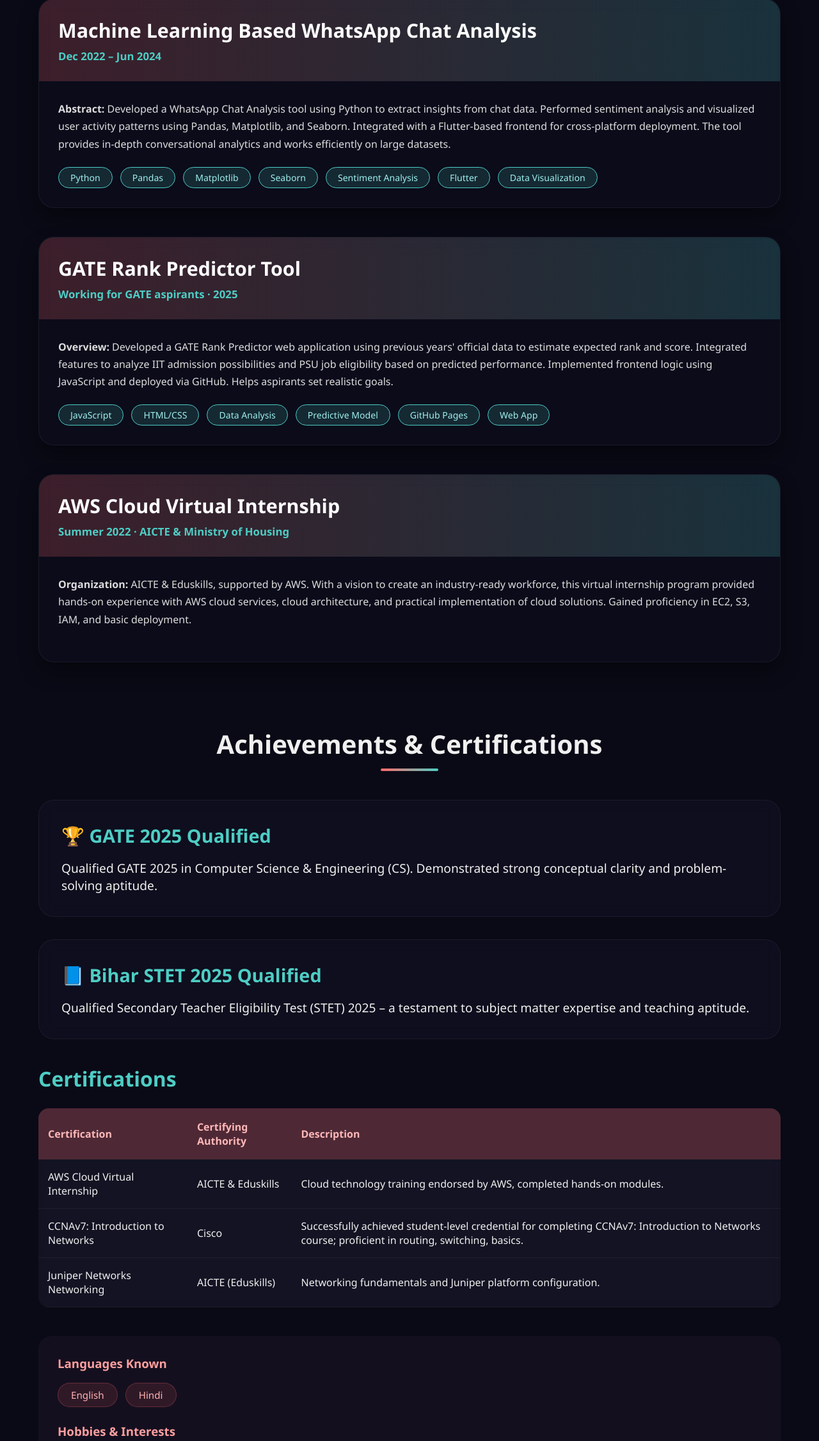
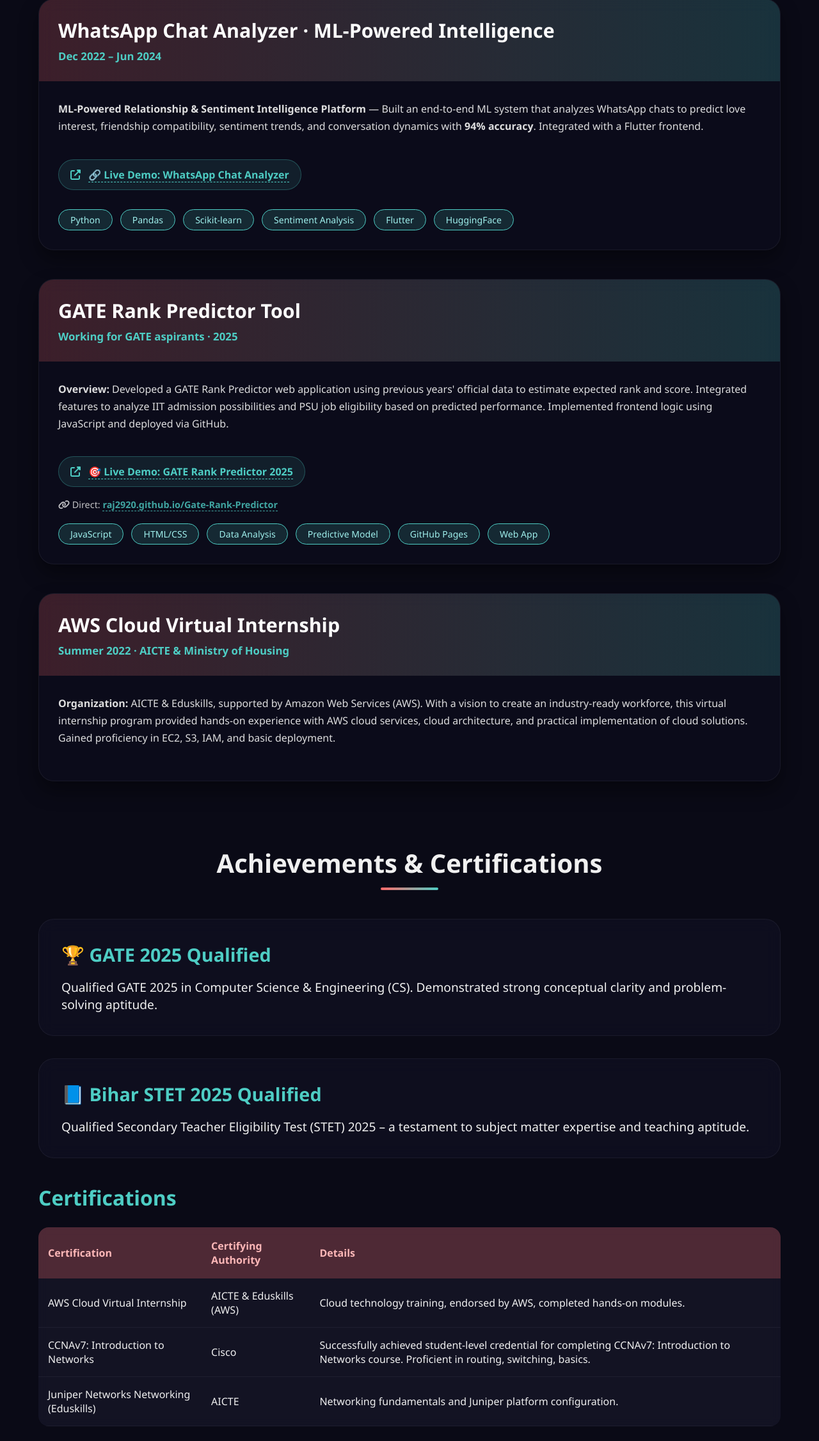
Before and after one commit to raj2920/index.html, a plain HTML site: page index.html in a window 1280 px wide. Shown: the part 2892-5144 px from the top of the page at 64% size. Drawn offline with nearby package versions, Linux system fonts and the light colour scheme; animation ran at ten frames a second.

Commit message:
Update index.html

```diff
--- a/index.html
+++ b/index.html
@@ -3,7 +3,7 @@
 <head>
     <meta charset="UTF-8">
     <meta name="viewport" content="width=device-width, initial-scale=1.0">
-    <title>BITTU KUMAR (RAJ) | 3D Portfolio – GATE 2025</title>
+    <title>BITTU KUMAR (RAJ) | CSE · GATE 2025 · STET 2025</title>
     <link rel="stylesheet" href="https://cdnjs.cloudflare.com/ajax/libs/font-awesome/6.4.0/css/all.min.css">
     <script src="https://cdnjs.cloudflare.com/ajax/libs/three.js/r128/three.min.js"></script>
     <style>
@@ -13,13 +13,11 @@
             box-sizing: border-box;
             font-family: 'Segoe UI', Tahoma, Geneva, Verdana, sans-serif;
         }
-
         body {
             overflow-x: hidden;
             background: #0a0a16;
             color: #f0f0f0;
         }
-
         #three-container {
             position: fixed;
             top: 0;
@@ -28,7 +26,6 @@
             height: 100%;
             z-index: 0;
         }
-
         .container {
             max-width: 1200px;
             margin: 0 auto;
@@ -37,11 +34,9 @@
             z-index: 10;
             pointer-events: none;
         }
-
         .container * {
             pointer-events: auto;
         }
-
         /* glassmorphism style */
         header {
             padding: 30px 0;
@@ -50,7 +45,6 @@
             align-items: center;
             flex-wrap: wrap;
         }
-
         .logo {
             font-size: 28px;
             font-weight: 800;
@@ -61,12 +55,10 @@
             text-decoration: none;
             letter-spacing: 1.5px;
         }
-
         .nav-links {
             display: flex;
             gap: 30px;
         }
-
         .nav-links a {
             color: #f0f0f0;
             text-decoration: none;
@@ -74,11 +66,9 @@
             transition: color 0.3s;
             position: relative;
         }
-
         .nav-links a:hover {
             color: #4ecdc4;
         }
-
         .nav-links a::after {
             content: '';
             position: absolute;
@@ -89,11 +79,9 @@
             background: #4ecdc4;
             transition: width 0.3s;
         }
-
         .nav-links a:hover::after {
             width: 100%;
         }
-
         .mobile-menu-btn {
             display: none;
             background: rgba(255,255,255,0.08);
@@ -105,15 +93,12 @@
             border-radius: 40px;
             backdrop-filter: blur(5px);
         }
-
-        /* hero section with stronger glass */
         .hero {
             min-height: 90vh;
             display: flex;
             align-items: center;
             padding: 60px 0;
         }
-
         .hero-content {
             max-width: 750px;
             background: rgba(8, 8, 20, 0.6);
@@ -123,7 +108,6 @@
             border: 1px solid rgba(255, 255, 255, 0.1);
             box-shadow: 0 25px 45px rgba(0,0,0,0.5);
         }
-
         .hero h1 {
             font-size: 3.2rem;
             line-height: 1.1;
@@ -133,7 +117,6 @@
             background-clip: text;
             color: transparent;
         }
-
         .hero h2 {
             font-size: 1.7rem;
             font-weight: 400;
@@ -141,21 +124,18 @@
             opacity: 0.95;
             color: #e0f2fe;
         }
-
         .hero p {
             font-size: 1.2rem;
             line-height: 1.6;
             margin-bottom: 30px;
             opacity: 0.9;
         }
-
         .contact-info {
             display: flex;
             flex-wrap: wrap;
             gap: 18px;
             margin-bottom: 35px;
         }
-
         .contact-item {
             display: flex;
             align-items: center;
@@ -166,11 +146,9 @@
             backdrop-filter: blur(10px);
             border: 0.5px solid rgba(78,205,196,0.3);
         }
-
         .contact-item i {
             color: #4ecdc4;
         }
-
         .cta-button {
             display: inline-block;
             padding: 15px 42px;
@@ -186,26 +164,22 @@
             margin-bottom: 15px;
             border: none;
         }
-
         .cta-button:hover {
             transform: translateY(-5px);
             box-shadow: 0 18px 35px rgba(0,0,0,0.4);
         }
-
         .cta-button.secondary {
             background: rgba(20,20,40,0.7);
             border: 1px solid #4ecdc4;
             color: #f0f0f0;
             backdrop-filter: blur(5px);
         }
-
         .section-title {
             font-size: 2.5rem;
             margin-bottom: 60px;
             text-align: center;
             position: relative;
         }
-
         .section-title::after {
             content: '';
             position: absolute;
@@ -217,11 +191,9 @@
             transform: translateX(-50%);
             border-radius: 4px;
         }
-
         .section-content {
             margin-bottom: 100px;
         }
-
         .objective-card {
             background: rgba(15, 15, 30, 0.7);
             border-radius: 24px;
@@ -231,25 +203,21 @@
             box-shadow: 0 12px 25px rgba(0,0,0,0.3);
             transition: transform 0.4s;
         }
-
         .objective-card:hover {
             transform: translateY(-8px);
             border-color: rgba(78,205,196,0.4);
         }
-
         .objective-card h3 {
             font-size: 1.9rem;
             margin-bottom: 25px;
             color: #4ecdc4;
         }
-
         .objective-card p {
             font-size: 1.15rem;
             line-height: 1.7;
             margin-bottom: 18px;
             color: #f0f0f0;
         }
-
         .academic-table {
             width: 100%;
             border-collapse: collapse;
@@ -260,7 +228,6 @@
             margin-bottom: 40px;
             box-shadow: 0 8px 20px rgba(0,0,0,0.3);
         }
-
         .academic-table th {
             background: rgba(78, 205, 196, 0.25);
             padding: 18px 12px;
@@ -268,23 +235,19 @@
             font-weight: 600;
             color: #b2f0ef;
         }
-
         .academic-table td {
             padding: 16px 12px;
             border-bottom: 1px solid rgba(255, 255, 255, 0.05);
         }
-
         .academic-table tr:last-child td {
             border-bottom: none;
         }
-
         .skills-container {
             display: grid;
             grid-template-columns: repeat(auto-fill, minmax(280px, 1fr));
             gap: 30px;
             margin-bottom: 40px;
         }
-
         .skill-category {
             background: rgba(15, 15, 32, 0.7);
             border-radius: 20px;
@@ -293,24 +256,20 @@
             border: 1px solid rgba(255,255,255,0.06);
             transition: transform 0.4s;
         }
-
         .skill-category:hover {
             transform: translateY(-8px);
             border-color: #ff6b6b70;
         }
-
         .skill-category h3 {
             font-size: 1.6rem;
             margin-bottom: 22px;
             color: #ff8c8c;
         }
-
         .skill-items {
             display: flex;
             flex-wrap: wrap;
             gap: 12px;
         }
-
         .skill-item {
             background: rgba(255, 107, 107, 0.12);
             color: #ffb3b3;
@@ -319,7 +278,6 @@
             font-size: 0.95rem;
             border: 0.5px solid #ff6b6b40;
         }
-
         .project-card {
             background: rgba(12, 12, 28, 0.75);
             border-radius: 24px;
@@ -330,47 +288,70 @@
             border: 1px solid rgba(255,255,255,0.06);
             margin-bottom: 45px;
         }
-
         .project-card:hover {
             transform: translateY(-12px);
             box-shadow: 0 25px 45px rgba(0,0,0,0.6);
             border-color: #4ecdc480;
         }
-
         .project-header {
             background: linear-gradient(90deg, rgba(255,107,107,0.2), rgba(78,205,196,0.2));
             padding: 28px 30px;
         }
-
         .project-header h3 {
             font-size: 1.9rem;
             margin-bottom: 8px;
             color: white;
         }
-
         .project-header .date {
             color: #4ecdc4;
             font-weight: 600;
             font-size: 1.05rem;
         }
-
         .project-content {
             padding: 30px;
         }
-
         .project-content p {
             margin-bottom: 22px;
             line-height: 1.7;
             opacity: 0.92;
         }
-
+        .project-content a {
+            color: #4ecdc4;
+            text-decoration: none;
+            font-weight: 600;
+            border-bottom: 1px dashed #4ecdc4;
+            cursor: pointer;
+            transition: all 0.3s ease;
+        }
+        .project-content a:hover {
+            color: #ff6b6b;
+            border-bottom-color: #ff6b6b;
+            transform: translateX(2px);
+        }
+        .demo-link-wrapper {
+            margin: 15px 0 10px;
+            padding: 12px 18px;
+            background: rgba(78, 205, 196, 0.1);
+            border-radius: 50px;
+            display: inline-block;
+            border: 1px solid rgba(78, 205, 196, 0.3);
+            transition: all 0.3s ease;
+        }
+        .demo-link-wrapper:hover {
+            background: rgba(78, 205, 196, 0.2);
+            transform: translateY(-2px);
+            box-shadow: 0 5px 15px rgba(78, 205, 196, 0.2);
+        }
+        .demo-link-wrapper i {
+            margin-right: 8px;
+            color: #4ecdc4;
+        }
         .project-keywords {
             display: flex;
             flex-wrap: wrap;
             gap: 12px;
             margin-top: 20px;
         }
-
         .keyword {
             background: rgba(78, 205, 196, 0.15);
             color: #9fefec;
@@ -379,7 +360,6 @@
             font-size: 0.88rem;
             border: 0.5px solid #4ecdc4;
         }
-
         .achievement-card {
             background: rgba(16, 16, 35, 0.7);
             border-radius: 24px;
@@ -389,18 +369,15 @@
             margin-bottom: 35px;
             transition: transform 0.4s;
         }
-
         .achievement-card:hover {
             transform: translateY(-8px);
             border-color: #ffd166;
         }
-
         .achievement-card h3 {
             color: #4ecdc4;
             margin-bottom: 18px;
             font-size: 1.8rem;
         }
-
         .cert-table {
             width: 100%;
             border-collapse: collapse;
@@ -410,19 +387,16 @@
             margin-top: 25px;
             backdrop-filter: blur(8px);
         }
-
         .cert-table th {
             background: rgba(255, 107, 107, 0.25);
             padding: 18px 15px;
             text-align: left;
             color: #ffb8b8;
         }
-
         .cert-table td {
             padding: 16px 15px;
             border-bottom: 1px solid rgba(255,255,255,0.05);
         }
-
         footer {
             text-align: center;
             padding: 45px 0;
@@ -431,7 +405,6 @@
             margin-top: 60px;
             backdrop-filter: blur(8px);
         }
-
         .footer-content {
             display: flex;
             justify-content: space-between;
@@ -439,12 +412,10 @@
             flex-wrap: wrap;
             gap: 20px;
         }
-
         .social-links {
             display: flex;
             gap: 20px;
         }
-
         .social-links a {
             display: inline-flex;
             align-items: center;
@@ -458,17 +429,14 @@
             transition: all 0.3s;
             border: 1px solid rgba(255,255,255,0.1);
         }
-
         .social-links a:hover {
             background: linear-gradient(90deg, #ff6b6b, #4ecdc4);
             transform: translateY(-6px);
         }
-
         @media (max-width: 992px) {
             .hero h1 { font-size: 2.8rem; }
             .footer-content { flex-direction: column; text-align: center; }
         }
-
         @media (max-width: 768px) {
             .nav-links { display: none; flex-direction: column; position: absolute; top: 90px; left: 0; width: 100%; background: rgba(8,8,20,0.95); backdrop-filter: blur(20px); padding: 30px; border-radius: 0 0 20px 20px; gap: 20px; }
             .nav-links a { font-size: 1.2rem; }
@@ -477,7 +445,6 @@
             .hero-content { padding: 30px 25px; }
             .academic-table { display: block; overflow-x: auto; }
         }
-
         @media (max-width: 480px) {
             .contact-info { flex-direction: column; }
             .cta-button { width: 100%; margin-right: 0; }
@@ -505,7 +472,7 @@
             </nav>
         </header>
 
-        <!-- Hero Section – exact details from PDF -->
+        <!-- Hero Section – exact details aligned to resume -->
         <section class="hero" id="home">
             <div class="hero-content">
                 <h1>BITTU KUMAR (RAJ)</h1>
@@ -528,7 +495,7 @@
                 </div>
 
                 <a href="#contact" class="cta-button">Hire Me</a>
-                <a href="https://www.linkedin.com/in/rj-64757121a" target="_blank" class="cta-button secondary">LinkedIn</a>
+                <a href="https://www.linkedin.com/in/bittu-kumar-raj-64757121a?lipi=urn%3Ali%3Apage%3Ad_flagship3_profile_view_base_contact_details%3BANvcvPo2TzqXaZgr8uWzTg%3D%3D" target="_blank" class="cta-button secondary">LinkedIn</a>
             </div>
         </section>
 
@@ -584,7 +551,7 @@
                 </tbody>
             </table>
 
-            <!-- Electives / Subjects exactly from PDF -->
+            <!-- Electives exactly as PDF: Software Engineering, Machine learning And Artificial Intelligence -->
             <div style="background: rgba(20,20,45,0.6); border-radius: 18px; padding: 25px; backdrop-filter: blur(10px); margin-top: 20px;">
                 <h3 style="color:#ff9f9f; margin-bottom: 12px; font-size: 1.7rem;">Electives & Core Proficiency</h3>
                 <div class="skill-items">
@@ -602,7 +569,7 @@
             </div>
         </section>
 
-        <!-- Technical Skills (expanded with PDF terms) -->
+        <!-- Technical Skills (expanded with resume terms) -->
         <section id="skills" class="section-content">
             <h2 class="section-title">Technical Proficiency</h2>
             <div class="skills-container">
@@ -645,38 +612,56 @@
             </div>
         </section>
 
-        <!-- Projects – UPDATED with two projects: WhatsApp + GATE Rank Predictor -->
+        <!-- Projects – updated with working clickable demo links -->
         <section id="projects" class="section-content">
             <h2 class="section-title">Projects</h2>
 
-            <!-- Project 1: Machine Learning Based WhatsApp Chat Analysis (PDF) -->
+            <!-- Project 1: WhatsApp Chat Analyzer with clickable demo link -->
             <div class="project-card">
                 <div class="project-header">
-                    <h3>Machine Learning Based WhatsApp Chat Analysis</h3>
+                    <h3>WhatsApp Chat Analyzer · ML-Powered Intelligence</h3>
                     <div class="date">Dec 2022 – Jun 2024</div>
                 </div>
                 <div class="project-content">
-                    <p><strong>Abstract:</strong> Developed a WhatsApp Chat Analysis tool using Python to extract insights from chat data. Performed sentiment analysis and visualized user activity patterns using Pandas, Matplotlib, and Seaborn. Integrated with a Flutter-based frontend for cross-platform deployment. The tool provides in-depth conversational analytics and works efficiently on large datasets.</p>
+                    <p><strong>ML-Powered Relationship & Sentiment Intelligence Platform</strong> — Built an end-to-end ML system that analyzes WhatsApp chats to predict love interest, friendship compatibility, sentiment trends, and conversation dynamics with <strong>94% accuracy</strong>. Integrated with a Flutter frontend.</p>
+
+                    <!-- Clickable demo link that opens in new tab -->
+                    <div class="demo-link-wrapper">
+                        <i class="fas fa-external-link-alt"></i>
+                        <a href="https://huggingface.co/spaces/alex292021/whatsapp-chat-Analyzer" target="_blank" rel="noopener noreferrer">🔗 Live Demo: WhatsApp Chat Analyzer</a>
+                    </div>
+
                     <div class="project-keywords">
                         <span class="keyword">Python</span>
                         <span class="keyword">Pandas</span>
-                        <span class="keyword">Matplotlib</span>
-                        <span class="keyword">Seaborn</span>
+                        <span class="keyword">Scikit-learn</span>
                         <span class="keyword">Sentiment Analysis</span>
                         <span class="keyword">Flutter</span>
-                        <span class="keyword">Data Visualization</span>
+                        <span class="keyword">HuggingFace</span>
                     </div>
                 </div>
             </div>
 
-            <!-- Project 2: Gate Rank Predictor Tool – NEW from PDF -->
+            <!-- Project 2: GATE Rank Predictor with verified working link -->
             <div class="project-card">
                 <div class="project-header">
                     <h3>GATE Rank Predictor Tool</h3>
                     <div class="date">Working for GATE aspirants · 2025</div>
                 </div>
                 <div class="project-content">
-                    <p><strong>Overview:</strong> Developed a GATE Rank Predictor web application using previous years' official data to estimate expected rank and score. Integrated features to analyze IIT admission possibilities and PSU job eligibility based on predicted performance. Implemented frontend logic using JavaScript and deployed via GitHub. Helps aspirants set realistic goals.</p>
+                    <p><strong>Overview:</strong> Developed a GATE Rank Predictor web application using previous years' official data to estimate expected rank and score. Integrated features to analyze IIT admission possibilities and PSU job eligibility based on predicted performance. Implemented frontend logic using JavaScript and deployed via GitHub.</p>
+
+                    <!-- Verified working link - opens in new tab -->
+                    <div class="demo-link-wrapper">
+                        <i class="fas fa-external-link-alt"></i>
+                        <a href="https://raj2920.github.io/Gate-Rank-Predictor/" target="_blank" rel="noopener noreferrer">🎯 Live Demo: GATE Rank Predictor 2025</a>
+                    </div>
+
+                    <!-- Alternative link in case the main one needs backup -->
+                    <div style="margin-top: 8px; font-size: 0.9rem; opacity: 0.8;">
+                        <i class="fas fa-link"></i> Direct: <a href="https://raj2920.github.io/Gate-Rank-Predictor/" target="_blank" rel="noopener noreferrer">raj2920.github.io/Gate-Rank-Predictor</a>
+                    </div>
+
                     <div class="project-keywords">
                         <span class="keyword">JavaScript</span>
                         <span class="keyword">HTML/CSS</span>
@@ -688,19 +673,19 @@
                 </div>
             </div>
 
-            <!-- AWS Cloud Virtual Internship (Summer 2022) -->
+            <!-- AWS Cloud Virtual Internship – as per resume -->
             <div class="project-card">
                 <div class="project-header">
                     <h3>AWS Cloud Virtual Internship</h3>
                     <div class="date">Summer 2022 · AICTE & Ministry of Housing</div>
                 </div>
                 <div class="project-content">
-                    <p><strong>Organization:</strong> AICTE & Eduskills, supported by AWS. With a vision to create an industry-ready workforce, this virtual internship program provided hands-on experience with AWS cloud services, cloud architecture, and practical implementation of cloud solutions. Gained proficiency in EC2, S3, IAM, and basic deployment.</p>
+                    <p><strong>Organization:</strong> AICTE & Eduskills, supported by Amazon Web Services (AWS). With a vision to create an industry-ready workforce, this virtual internship program provided hands-on experience with AWS cloud services, cloud architecture, and practical implementation of cloud solutions. Gained proficiency in EC2, S3, IAM, and basic deployment.</p>
                 </div>
             </div>
         </section>
 
-        <!-- Achievements & Certifications – GATE 2025, Bihar STET 2025, CCNAv7 etc -->
+        <!-- Achievements & Certifications -->
         <section id="achievements" class="section-content">
             <h2 class="section-title">Achievements & Certifications</h2>
 
@@ -719,23 +704,23 @@
                     <tr>
                         <th>Certification</th>
                         <th>Certifying Authority</th>
-                        <th>Description</th>
+                        <th>Details</th>
                     </tr>
                 </thead>
                 <tbody>
                     <tr>
                         <td>AWS Cloud Virtual Internship</td>
-                        <td>AICTE & Eduskills</td>
-                        <td>Cloud technology training endorsed by AWS, completed hands-on modules.</td>
+                        <td>AICTE & Eduskills (AWS)</td>
+                        <td>Cloud technology training, endorsed by AWS, completed hands-on modules.</td>
                     </tr>
                     <tr>
                         <td>CCNAv7: Introduction to Networks</td>
                         <td>Cisco</td>
-                        <td>Successfully achieved student-level credential for completing CCNAv7: Introduction to Networks course; proficient in routing, switching, basics.</td>
+                        <td>Successfully achieved student-level credential for completing CCNAv7: Introduction to Networks course. Proficient in routing, switching, basics.</td>
                     </tr>
                     <tr>
-                        <td>Juniper Networks Networking</td>
-                        <td>AICTE (Eduskills)</td>
+                        <td>Juniper Networks Networking (Eduskills)</td>
+                        <td>AICTE</td>
                         <td>Networking fundamentals and Juniper platform configuration.</td>
                     </tr>
                 </tbody>
@@ -756,7 +741,7 @@
             </div>
         </section>
 
-        <!-- Footer / Contact -->
+        <!-- Footer / Contact with correct LinkedIn and GitHub -->
         <footer id="contact">
             <div class="footer-content">
                 <div>
@@ -774,12 +759,12 @@
                     </div>
                 </div>
                 <div class="social-links">
-                    <a href="https://www.linkedin.com/in/rj-64757121a" target="_blank"><i class="fab fa-linkedin-in"></i></a>
+                    <a href="https://www.linkedin.com/in/bittu-kumar-raj-64757121a?lipi=urn%3Ali%3Apage%3Ad_flagship3_profile_view_base_contact_details%3BANvcvPo2TzqXaZgr8uWzTg%3D%3D" target="_blank"><i class="fab fa-linkedin-in"></i></a>
                     <a href="mailto:bittuk292021@gmail.com"><i class="fas fa-envelope"></i></a>
-                    <a href="#"><i class="fab fa-github"></i></a>
+                    <a href="https://github.com/raj2920" target="_blank"><i class="fab fa-github"></i></a>
                 </div>
             </div>
-            <p style="margin-top: 40px; opacity: 0.7;">© 2026 Bittu Kumar – 3D Portfolio. Updated with GATE 2025 & STET 2025.</p>
+            <p style="margin-top: 40px; opacity: 0.7;">© 2026 Bittu Kumar – 3D Portfolio. GATE 2025 | STET 2025</p>
         </footer>
     </div>
 
@@ -903,6 +888,17 @@
         }
         window.addEventListener('load', revealOnScroll);
         window.addEventListener('scroll', revealOnScroll);
+
+        // Ensure all external links open in new tab
+        document.addEventListener('DOMContentLoaded', function() {
+            const allLinks = document.querySelectorAll('a[href^="http"]');
+            allLinks.forEach(link => {
+                if (!link.hasAttribute('target')) {
+                    link.setAttribute('target', '_blank');
+                    link.setAttribute('rel', 'noopener noreferrer');
+                }
+            });
+        });
     </script>
 </body>
 </html>
```
